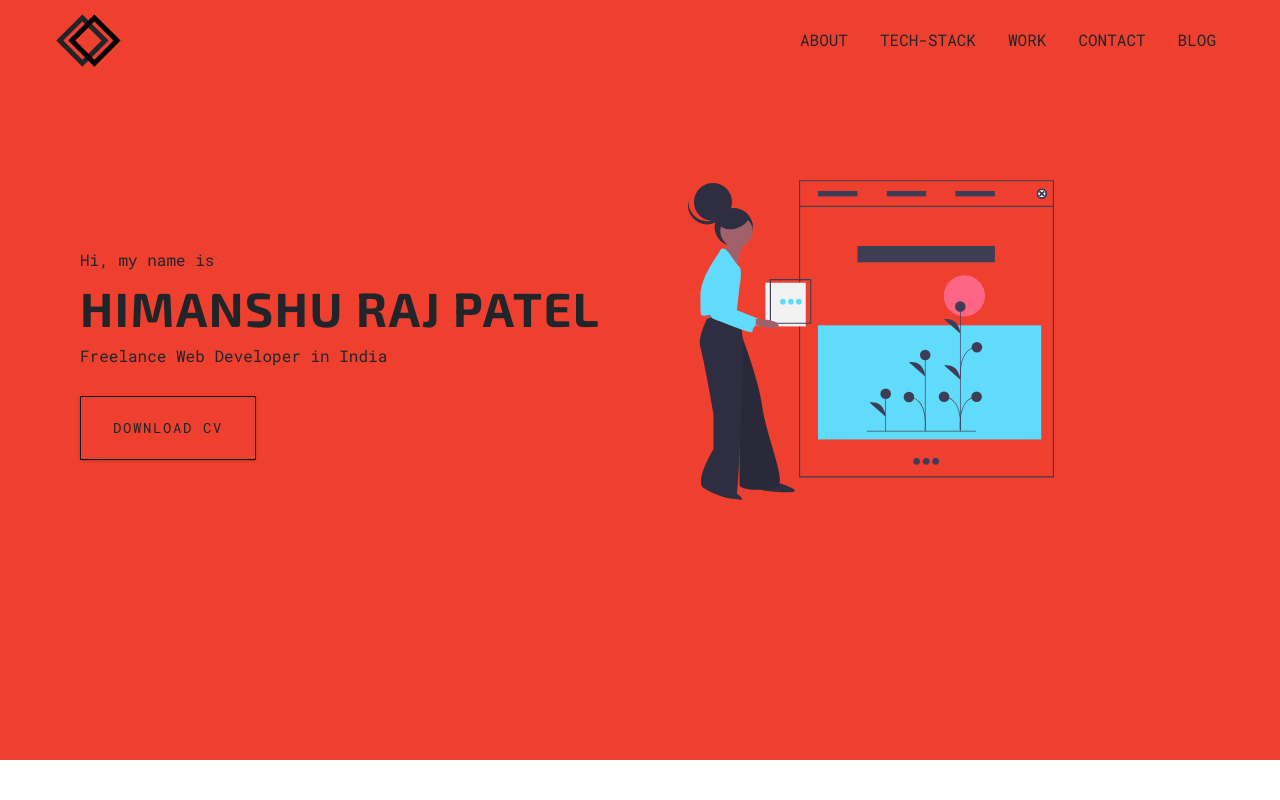
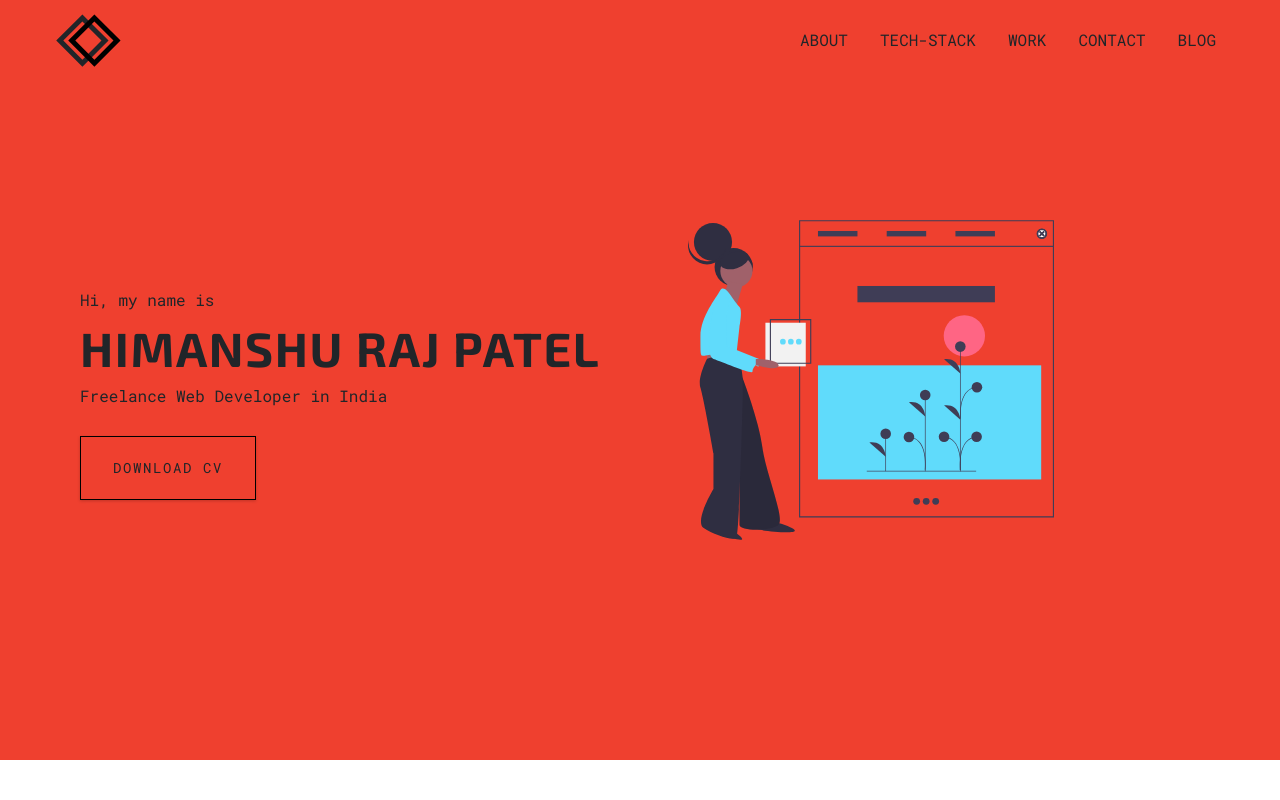
Before and after one commit to RAJHIMANSHUPATEL/Portfolio, a React (Vite) app: page / in a window 1280 px wide. Shown: the top 800 px of the page. Built offline with nearby package versions, Linux system fonts and the light colour scheme.

Commit message:
padding-top

```diff
--- a/src/index.css
+++ b/src/index.css
@@ -298,7 +298,6 @@ HERO CSS
   background: var(--orange);
   display: flex;
   padding: 5rem 0;
-  padding-top: 0;
 }
 
 .img-container{
```
